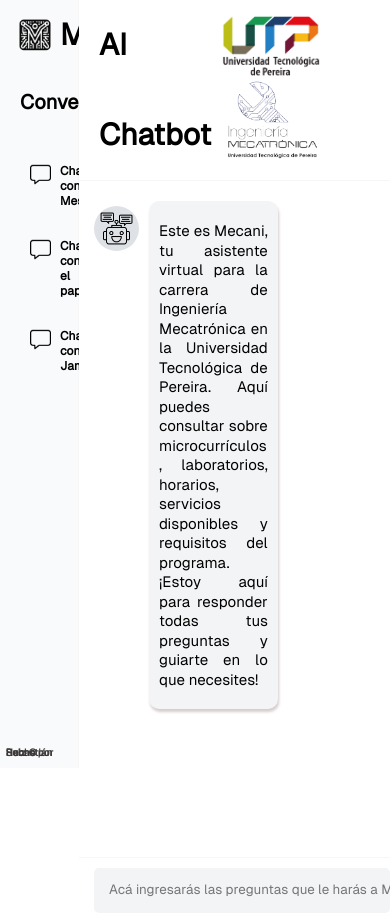
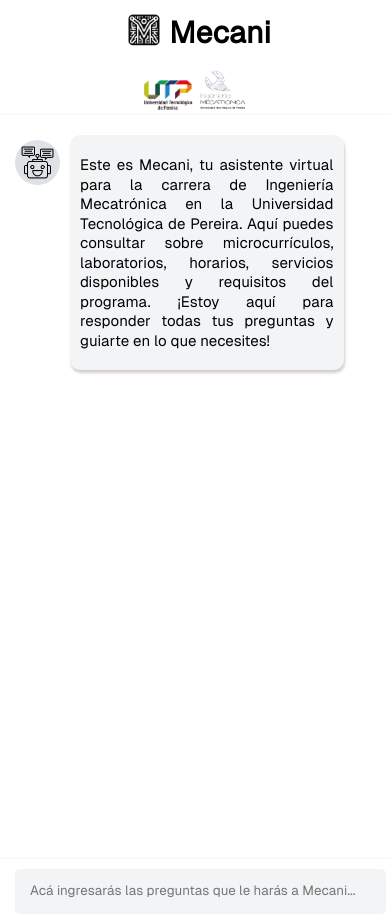
Before and after one commit to sebachoh/ChatbotUI_V2.0, a website: page index.html in a window 390 px wide. Shown: the top 914 px of the page. Drawn offline with Linux system fonts and the light colour scheme.

Commit message:
added iphone feature

```diff
--- a/_base.scss
+++ b/_base.scss
@@ -349,11 +349,11 @@
 @media (max-width: 1400px) {
 
     .lateral {
-        width: 15%;
+        width: 20%;
     }
 
     .board {
-        width: 85%;
+        width: 75%;
     }
 
 
@@ -382,13 +382,138 @@
 @media (max-width: 1190px){
     .lateral {
         width: 20%;
-        height: 91vh;
     }
 
     .board {
         width: 80%;
-        height: 91vh;
     }
 
 
 }
+
+@media (max-width: 950px){
+    .lateral{
+        width: 25%;
+    }
+
+    .board{
+        width: 75%;
+    }
+}
+
+
+
+@media (max-width: 800px){
+    .lateral{
+        width: 30%;
+    }
+
+    .board{
+        width: 70%;
+    }
+}
+
+
+@media (max-width: 700px){
+    .lateral{
+        width: 35%;
+    }
+
+    .board{
+        width: 65%;
+    }
+}
+
+//// Telefono
+
+@media (max-width: 390px) {
+    .lateral {
+      background-color: #ffffff;
+      width: 100%; /* Ajusta el ancho para pantallas pequeñas */
+      position: absolute;
+      top: 0;
+      left: 0;
+      height: 50px; /* Ajusta la altura para que no tape otros elementos */
+      overflow: hidden; /* Oculta el contenido que exceda la altura */
+      display: flex; /* Usa flexbox para alinear elementos */
+      align-items: center; /* Alinea verticalmente al centro */
+      justify-content: center; /* Centra el contenido horizontalmente */
+      #chats, h2, #credits {
+        display: none;
+      }
+
+      #presentacion {
+        display: flex; /* Usa flexbox para alinear elementos */
+        align-items: center; /* Alinea verticalmente al centro */
+        justify-content: center; /* Centra el contenido horizontalmente */
+        position: relative;
+        width: auto;
+      }
+
+      #presentacion img{
+        padding-left: 0px;
+      }
+
+      #presentacion h1{
+        padding-left: 0px;
+      }
+
+      #presentacion h2 {
+        margin: 0; /* Elimina el margen del título */
+      }
+
+      #presentacion .logo {
+        margin-left: 10px; /* Añade un margen a la izquierda de las imágenes de logos */
+      }
+    }
+
+    .board {
+      width: 100%; /* Ajusta el ancho del board */
+      margin-top: 60px;
+
+
+      #titular{
+        min-height: 30px;
+        margin: 0px auto;
+        display: flex; /* Usa flexbox para alinear los logos */
+        align-items: center; /* Alinea verticalmente al centro */
+        justify-content: center; /* Centra los logos horizontalmente */
+        margin-top: 10px; /* Añade un margen superior para separar del título */
+
+        #logos{
+
+
+
+
+            #logoutp {
+                width: 50px;
+                height: 30px;
+            }
+            #logomecatronica{
+                width: 50px;
+                height: 40px;
+            }
+          }
+      }
+
+      #titular h2 {
+        display: none;
+      }
+      #chat #cuadrodetexto {
+        max-width: 80%; /* Aumenta el ancho de los cuadros de texto */
+      }
+
+      #chat .humano #cuadrodetexto{
+        margin: 10px 10px 10px 0;
+      }
+
+      #chat .humano #imagendehumano{
+        margin-top: 10px;
+      }
+      #chat .robot #cuadrodetexto{
+        max-width: 65%;
+      }
+
+
+    }
+  }
--- a/index.html
+++ b/index.html
@@ -6,7 +6,7 @@
     <meta name="viewport" content="width=device-width, initial-scale=1.0">
     <link rel="icon" type="image/x-icon" href="img/favicon/favicon.ico">
     <link rel="stylesheet" type="text/css" href="styles.css">
-    <title>Billy Chatbot</title>
+    <title>Mecani Chatbot</title>
 
     <script src="jquery.min.js"></script>
     <script src="ejemplo.js"></script>
@@ -17,7 +17,7 @@
         <!--Barra lateral-->
         <div class="lateral">
             <div id="presentacion">
-                <img src="img/favicon/logosinfondo.png" alt="Billy">
+                <img src="img/favicon/logosinfondo.png" alt="Mecani">
                 <h1>Mecani</h1>
             </div>
 
```
Also changed, not shown: styles.css, 1 other file.
